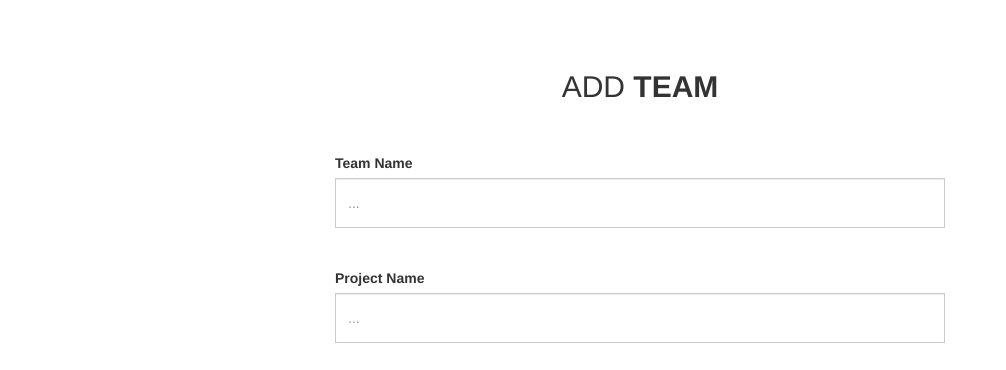
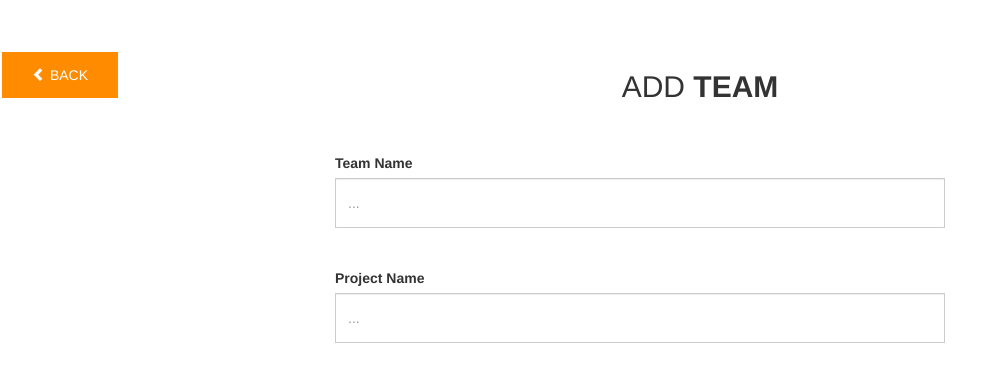
Before and after one commit to RedWizards/scoring-system-v3, a PHP site: page /server/team.php in a window 1280 px wide. Shown: the part 50-420 px from the top of the page, without its empty margins (0-1006 px from the left). Run offline with PHP 8.4, Linux system fonts and the light colour scheme.

Commit message:
Admin improvements

```diff
--- a/assets/css/admin-view.css
+++ b/assets/css/admin-view.css
@@ -112,3 +112,20 @@ span.option-title {
 	height: 50px;
 	border-radius: 0;
 }
+
+#back {
+	height: 50px;
+	color: #fff;
+	background-color: #ff8b00;
+	border:  solid 2px #fff;
+	width:  120px;
+	transition: background-color 0.5s ease;
+}
+
+#back:hover {
+	background-color: #f08000;
+}
+
+#back:focus {
+	background-color: #f08500;
+}
--- a/server/dashboard.php
+++ b/server/dashboard.php
@@ -26,7 +26,10 @@
 
 			<div class="row outer-row">
 
-				<h2 class="text-center"><strong>UHAC Cebu Scores</strong></h2>
+				<span class="pull-left">
+					<a href="index.php"><button id="back"><span class="glyphicon glyphicon-chevron-left"></span> BACK</button></a>
+				</span>
+				<h2 class="text-center">TEAM<strong> SCORES</strong></h2>
 
 				<br/><br/>
 
--- a/server/index.php
+++ b/server/index.php
@@ -25,7 +25,7 @@
 
 			<div class="row outer-row">
 
-				<h2 class="text-center">UHAC Cebu</h2>
+				<h2 class="text-center">UHAC <strong>Cebu</strong></h2>
 				<br/><br/>
 
 				<div class="col-md-offset-3 col-md-6">
--- a/server/team.php
+++ b/server/team.php
@@ -24,6 +24,9 @@
 
 			<div class="row outer-row">
 
+				<span class="pull-left">
+					<a href="index.php"><button id="back"><span class="glyphicon glyphicon-chevron-left"></span> BACK</button></a>
+				</span>
 				<h2 class="text-center">ADD <strong>TEAM</strong></h2>
 
 				<br/><br/>
```
